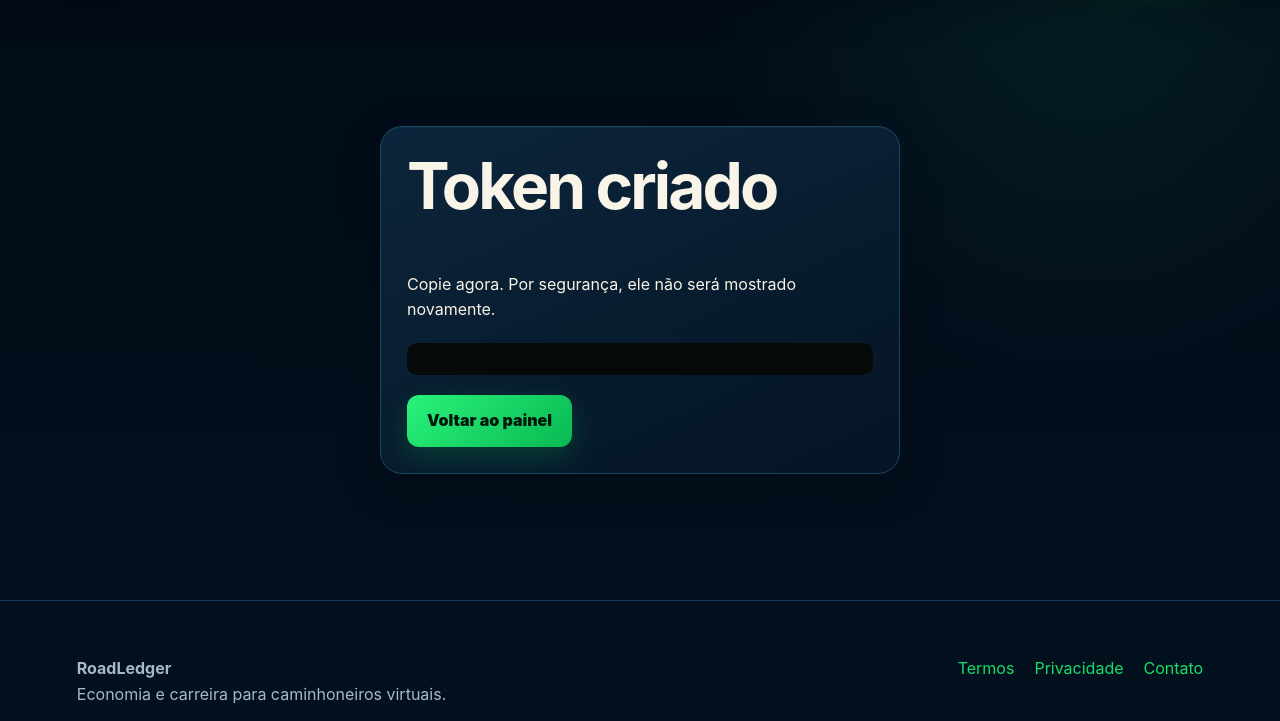
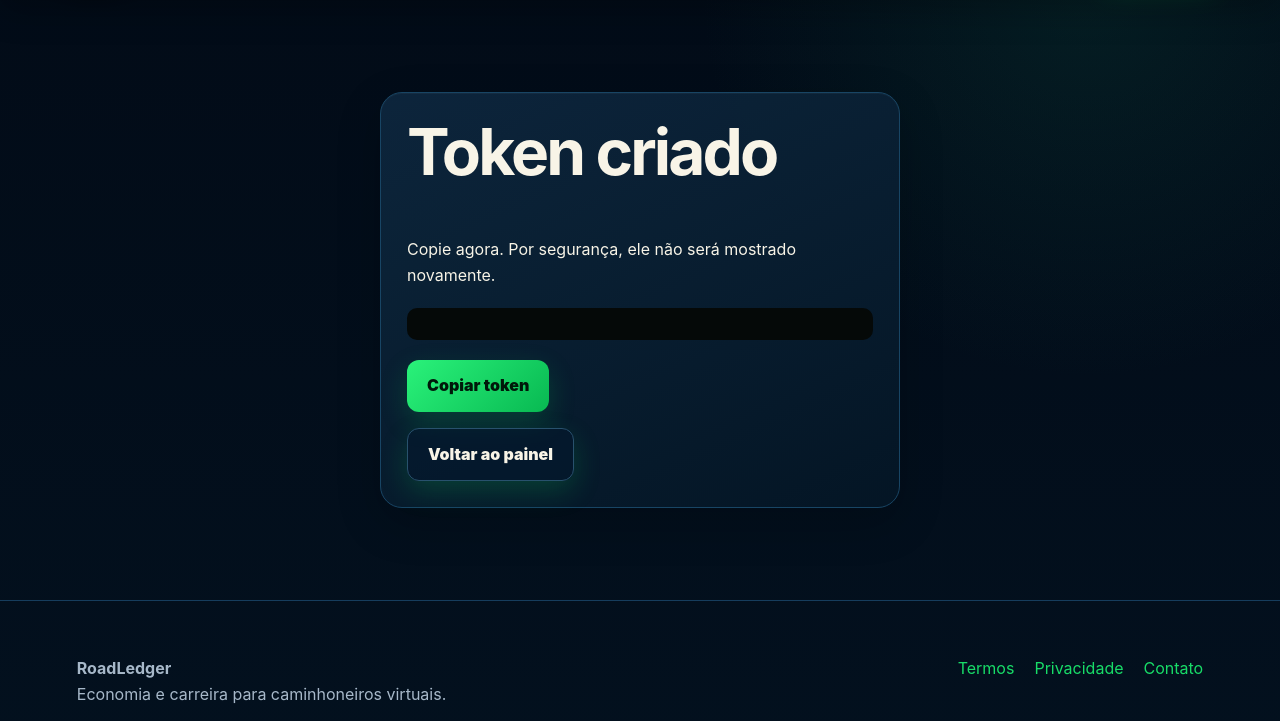
Before and after one commit to JonesVargas/roadleadger, a Django app: template templates/licenses/token_created.html in a window 1280 px wide. Shown: the part 84-805 px from the top of the page. Run offline with Django 5.2, Linux system fonts and the light colour scheme; the template is opened without the code that fills it, so the values that code supplies are empty.

Commit message:
Adiciona botao para copiar token de integracao

```diff
--- /dev/null
+++ b/static/js/copy-token.js
@@ -0,0 +1,26 @@
+(() => {
+  const button = document.getElementById("copy-token");
+  const code = document.getElementById("created-token");
+  const status = document.getElementById("copy-token-status");
+  if (!button || !code || !status) return;
+  button.addEventListener("click", async () => {
+    const token = code.textContent.trim();
+    button.disabled = true;
+    try {
+      await navigator.clipboard.writeText(token);
+      status.textContent = "Token copiado! Cole no aplicativo.";
+      button.textContent = "Copiar novamente";
+    } catch {
+      const range = document.createRange();
+      range.selectNodeContents(code);
+      const selection = window.getSelection();
+      if (selection) {
+        selection.removeAllRanges();
+        selection.addRange(range);
+      }
+      status.textContent = "O navegador não permitiu copiar automaticamente. O token foi selecionado: pressione Ctrl+C para copiar.";
+    } finally {
+      button.disabled = false;
+    }
+  });
+})();
--- a/templates/licenses/token_created.html
+++ b/templates/licenses/token_created.html
@@ -1 +1,13 @@
-{% extends 'base.html' %}{% block content %}<section class="auth"><div class="panel"><h1>Token criado</h1><p>Copie agora. Por segurança, ele não será mostrado novamente.</p><code class="token">{{ token }}</code><a class="button" href="{% url 'dashboard:home' %}">Voltar ao painel</a></div></section>{% endblock %}
+{% extends 'base.html' %}
+{% load static %}
+{% block content %}
+<section class="auth"><div class="panel">
+  <h1>Token criado</h1>
+  <p>Copie agora. Por segurança, ele não será mostrado novamente.</p>
+  <code class="token" id="created-token">{{ token }}</code>
+  <button class="button" type="button" id="copy-token">Copiar token</button>
+  <p id="copy-token-status" role="status" aria-live="polite"></p>
+  <a class="button ghost" href="{% url 'dashboard:home' %}">Voltar ao painel</a>
+</div></section>
+<script src="{% static 'js/copy-token.js' %}" defer></script>
+{% endblock %}
```
